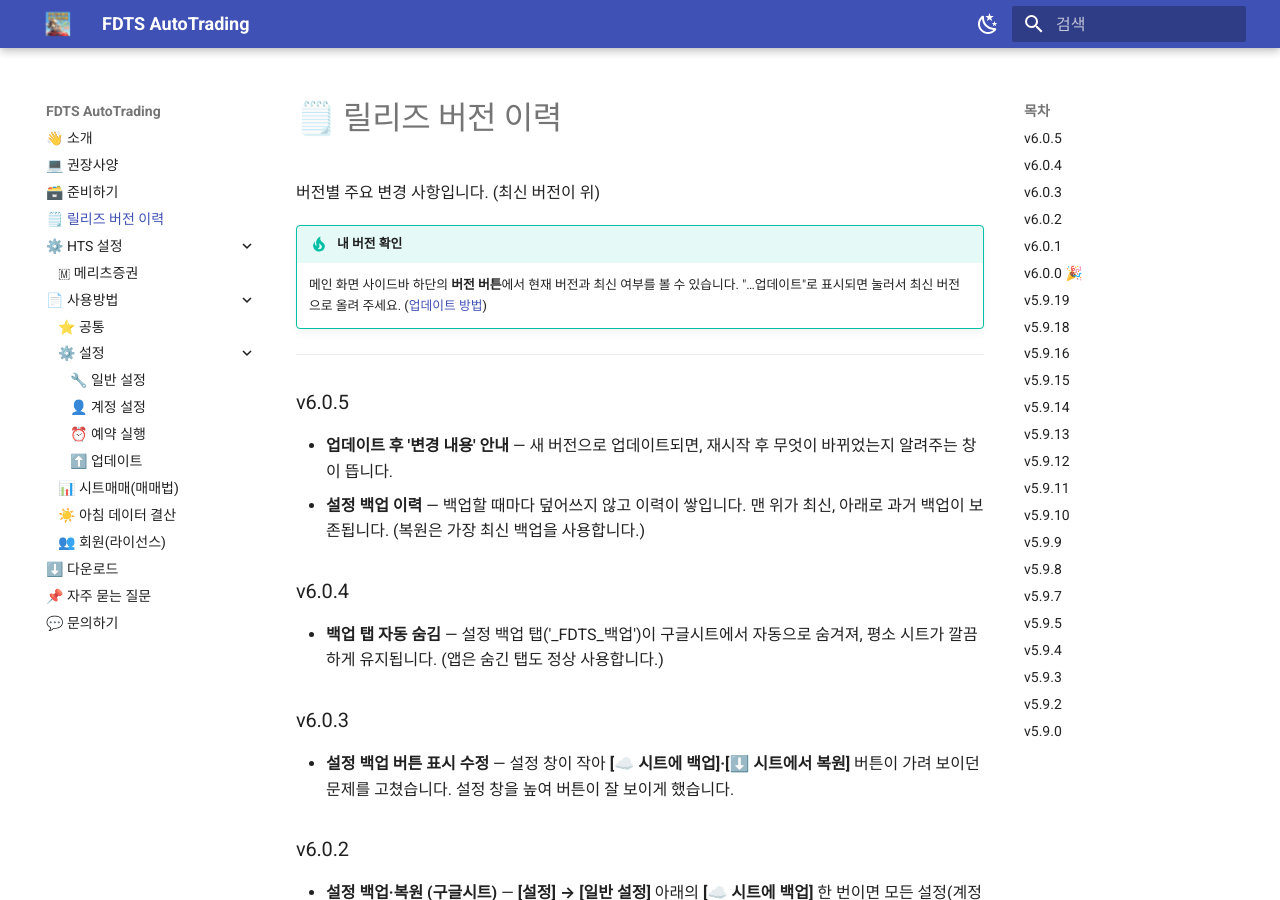
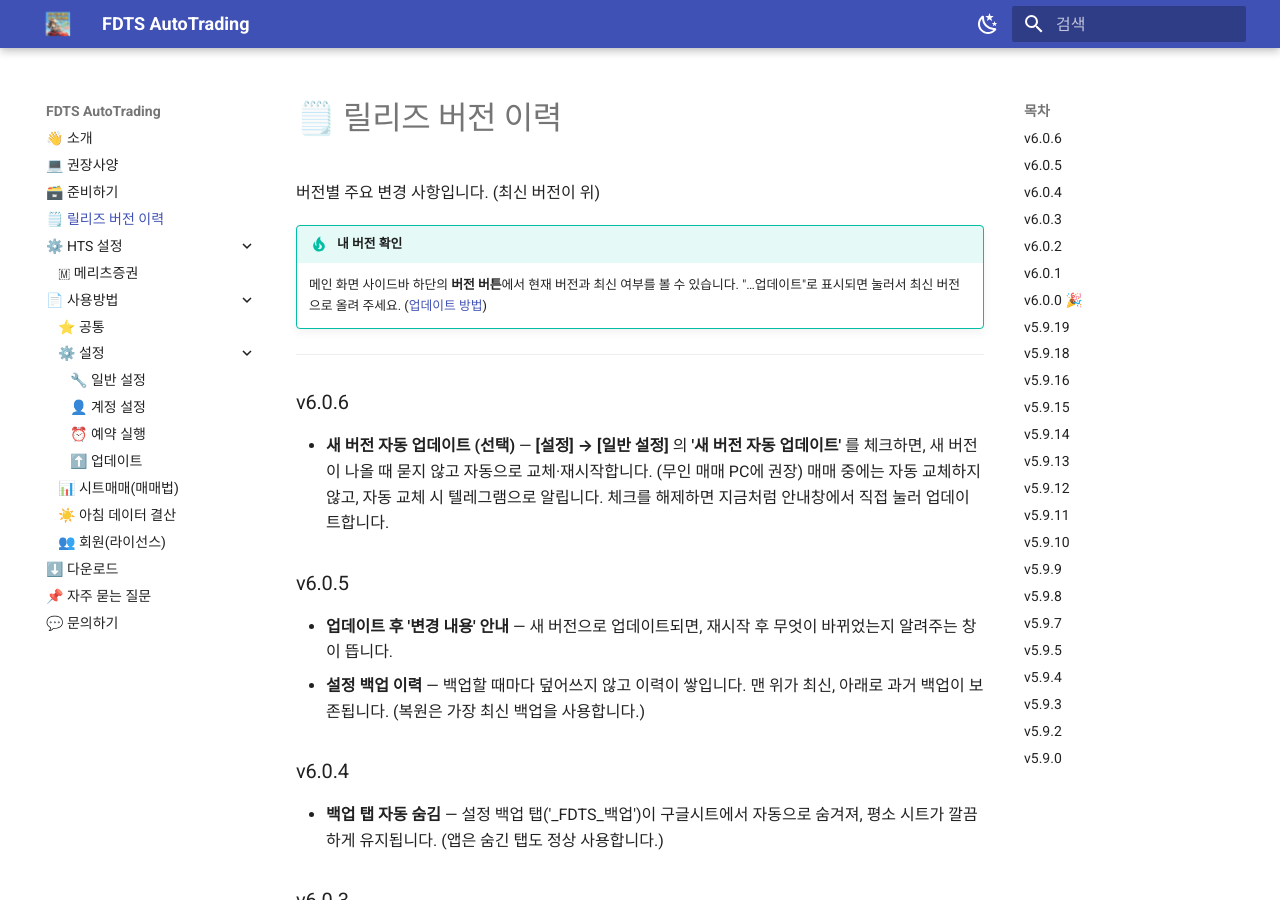
Before and after one commit to roykimever/FDTS-Dist, an MkDocs documentation site: the page built from docs/releases.md, in a window 1280 px wide and 900 px high. Built offline with MkDocs 1.6.1 and Material for MkDocs 9.7.7, drawn with Linux system fonts in a browser that asks for light colours.

Commit message:
docs: v6.0.6

```diff
--- a/docs/releases.md
+++ b/docs/releases.md
@@ -6,6 +6,9 @@
     메인 화면 사이드바 하단의 **버전 버튼**에서 현재 버전과 최신 여부를 볼 수 있습니다. "…업데이트"로 표시되면 눌러서 최신 버전으로 올려 주세요. ([업데이트 방법](usage/update.md))
 
 ---
+
+### v6.0.6
+- **새 버전 자동 업데이트 (선택)** — **[설정] → [일반 설정]** 의 **'새 버전 자동 업데이트'** 를 체크하면, 새 버전이 나올 때 묻지 않고 자동으로 교체·재시작합니다. (무인 매매 PC에 권장) 매매 중에는 자동 교체하지 않고, 자동 교체 시 텔레그램으로 알립니다. 체크를 해제하면 지금처럼 안내창에서 직접 눌러 업데이트합니다.
 
 ### v6.0.5
 - **업데이트 후 '변경 내용' 안내** — 새 버전으로 업데이트되면, 재시작 후 무엇이 바뀌었는지 알려주는 창이 뜹니다.
```
Also changed, not shown: docs/usage/update.md (+3 -0 lines).
